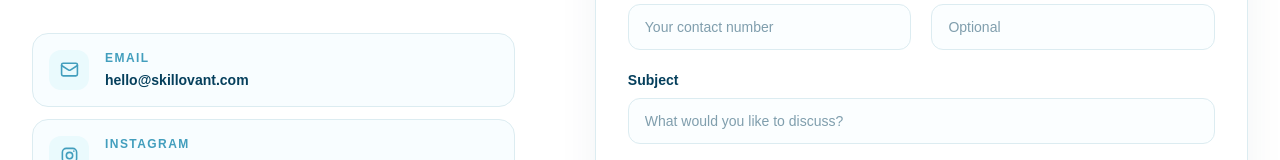
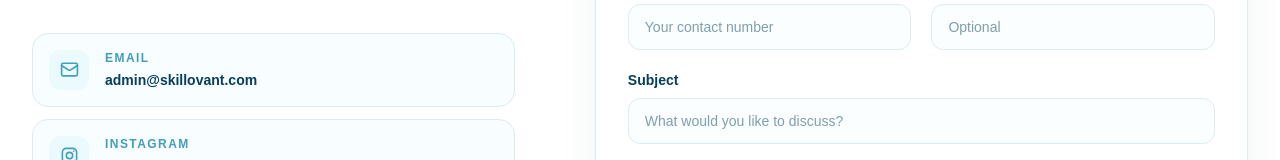
Before and after one commit to madarvali-17/skillovant-frontend, a Next.js app: page /contact in a window 1280 px wide. Shown: the part 1275-1435 px from the top of the page. Built offline with nearby package versions, Linux system fonts and the light colour scheme.

Commit message:
Update contact email

```diff
--- a/src/app/contact/page.tsx
+++ b/src/app/contact/page.tsx
@@ -285,7 +285,7 @@ export default function ContactPage() {
         </p>
 
         <p className="mt-1 text-sm font-semibold text-[#053F5C]">
-          hello@skillovant.com
+          admin@skillovant.com
         </p>
       </div>
     </div>
```
